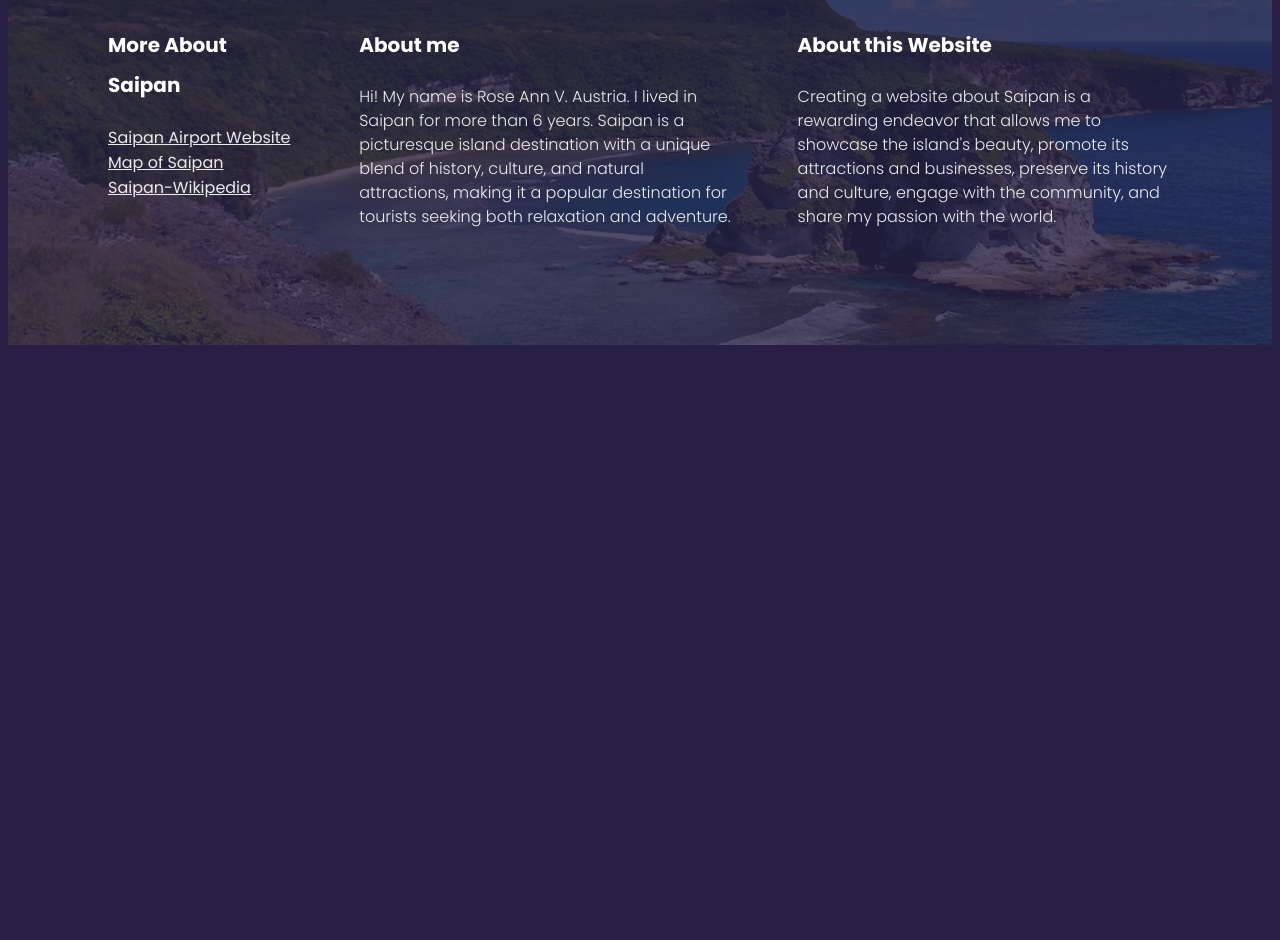
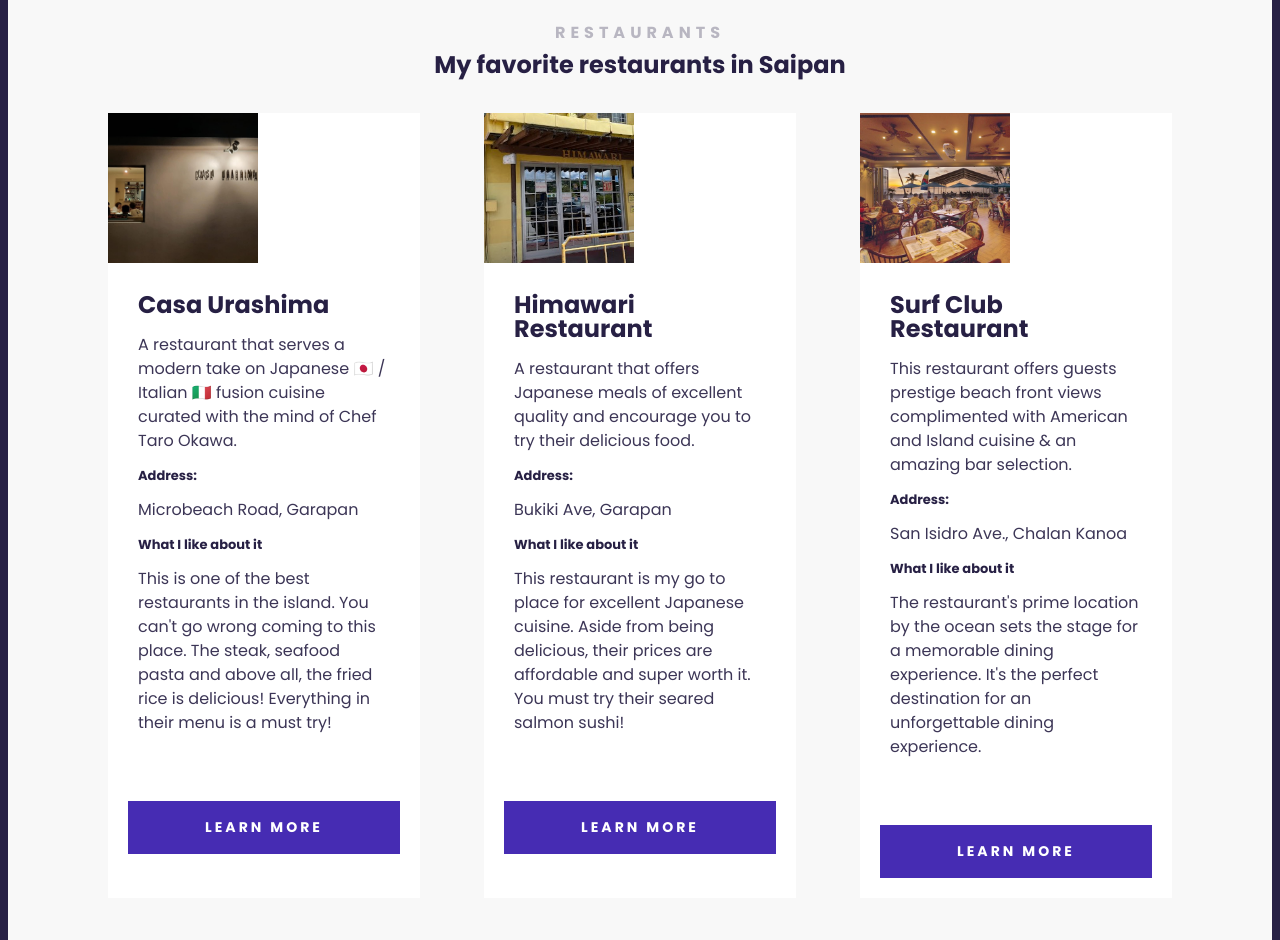
Before and after one commit to roseann1024/travel-project, a plain HTML site: page index.html in a window 1280 px wide. Shown: the part 1620-2560 px from the top of the page. Before the commit the page ends 1973 px from the top, so only its background shows below. Drawn offline with Linux system fonts and the light colour scheme.

Commit message:
Added cards to the main landing page

```diff
--- a/index.html
+++ b/index.html
@@ -60,15 +60,118 @@
 
                 </div>
             </section>
+
+            <section class="secondary">
+                <h2 class="text-center">RESTAURANTS</h2>
+                <h3 class="text-center">My favorite restaurants in Saipan</h3>
+                <div class="grid grid-3-column-card">
+                    <div class="card">
+                        <div class="card-header">
+                            <img src="images/casa.jpg" alt="" width="150px" class="img-responsive">
+                        </div>
+                        <div class="card-body">
+                            <h4>
+                                Casa Urashima
+                            </h4>
+                            <p>A restaurant that serves a modern take on Japanese 🇯🇵 / Italian 🇮🇹 fusion cuisine
+                                curated
+                                with the
+                                mind of Chef Taro Okawa.
+                            </p>
+                            <h5>Address:</h5>
+                            <p>
+                                Microbeach Road, Garapan
+                            </p>
+                            <h5>What I like about it</h5>
+                            <p>
+                                This is one of the best restaurants in the island. You can't go wrong coming to this
+                                place. The steak, seafood pasta and above
+                                all,
+                                the fried rice is delicious! Everything in their menu is a must try!
+                            </p>
+
+                        </div>
+                        <div class="card-footer">
+                            <a href="https://maps.app.goo.gl/uXR2wbMT7mrztida9" target="_blank" class="btn">Learn
+                                more</a>
+                        </div>
+                    </div>
+
+
+                    <div class="card">
+                        <div class="card-header">
+                            <img src="images/himawari.jpg" alt="" width="150px" class="img-responsive">
+                        </div>
+                        <div class="card-body">
+                            <h4>
+                                Himawari Restaurant
+                            </h4>
+                            <p>A restaurant that offers Japanese meals of excellent quality and encourage you to try
+                                their delicious food.
+                            </p>
+                            <h5>Address:</h5>
+                            <p>
+                                Bukiki Ave, Garapan
+                            </p>
+                            <h5>What I like about it</h5>
+                            <p>
+                                This restaurant is my go to place for excellent Japanese cuisine. Aside from being
+                                delicious, their prices are affordable and super worth it. You must try their seared
+                                salmon sushi!
+                            </p>
+
+                        </div>
+                        <div class="card-footer">
+                            <a href="https://www.himawarisaipan.com/" target="_blank" class="btn">Learn
+                                more</a>
+                        </div>
+                    </div>
+
+
+                    <div class="card">
+                        <div class="card-header">
+                            <img src="images/surf-club.jpg" alt="" width="150px" class="img-responsive">
+                        </div>
+                        <div class="card-body">
+                            <h4>Surf Club Restaurant
+                            </h4>
+                            <p>This restaurant offers guests prestige beach front views complimented with American and
+                                Island cuisine & an amazing
+                                bar selection.
+                            </p>
+                            <h5>Address:</h5>
+                            <p>
+                                San Isidro Ave., Chalan Kanoa
+                            </p>
+                            <h5>What I like about it</h5>
+                            <p>
+                                The restaurant's prime location by the ocean sets the stage for a memorable dining
+                                experience. It's the perfect destination for an unforgettable dining experience.
+                            </p>
+
+                        </div>
+                        <div class="card-footer">
+                            <a href="https://www.saipansurfriderhotel.com/?fbclid=IwAR2TNPANbe6SWsj7eb98B3KOQrPZRRBSgGgN99ckdNmDze-tbObMW64Oroo"
+                                target="_blank" class="btn">Learn
+                                more</a>
+                        </div>
+                    </div>
+
+
+                </div>
+
+            </section>
         </main>
         <footer>
 
-            <section class="grid grid-3-column-footer">
+            <section class=" grid grid-3-column-footer">
                 <div>
                     <h3>More About Saipan</h3>
                     <ul>
-                        <li><a href="https://cnmiports.com/spnapt.asp" target="_blank">Saipan Airport Website</a></li>
-                        <li><a href="https://maps.app.goo.gl/GAowZefrDNW1szmb7" target="_blank">Map of Saipan</a></li>
+                        <li><a href="https://cnmiports.com/spnapt.asp" target="_blank">Saipan Airport Website</a>
+                        </li>
+                        <li><a href="https://maps.app.goo.gl/GAowZefrDNW1szmb7" target="_blank">Map of Saipan</a>
+                        </li>
                         <li><a href="https://en.wikipedia.org/wiki/Saipan" target="_blank">Saipan-Wikipedia</a></li>
                     </ul>
                 </div>
@@ -79,15 +182,18 @@
                     <p>
                         Hi! My name is Rose Ann V. Austria. I lived in Saipan for more than 6 years. Saipan is a
                         picturesque
-                        island destination with a unique blend of history, culture, and natural attractions, making it a
+                        island destination with a unique blend of history, culture, and natural attractions, making
+                        it a
                         popular destination for tourists seeking both relaxation and adventure.
                     </p>
                 </div>
                 <div>
                     <h3>About this Website</h3>
-                    <p>Creating a website about Saipan is a rewarding endeavor that allows me to showcase the island's
+                    <p>Creating a website about Saipan is a rewarding endeavor that allows me to showcase the
+                        island's
                         beauty, promote
-                        its attractions and businesses, preserve its history and culture, engage with the community, and
+                        its attractions and businesses, preserve its history and culture, engage with the community,
+                        and
                         share my passion with
                         the world.</p>
                 </div>
--- a/src/styles.css
+++ b/src/styles.css
@@ -21,15 +21,54 @@ body {
   grid-template-columns: 1fr 2fr 2fr;
 }
 
+.grid-3-column-card {
+  grid-template-columns: 1fr 1fr 1fr;
+}
+
+.card {
+  background: white;
+  margin-top: 30px 0;
+}
+
+.card-body {
+  padding: 30px;
+}
+
+.card-footer {
+  padding: 20px;
+}
+
+.btn {
+  display: block;
+  color: white;
+  font-weight: 700;
+  font-size: 14px;
+  line-height: 21px;
+  text-align: center;
+  letter-spacing: 3px;
+  text-transform: uppercase;
+  padding: 16px;
+  background: #462cb3;
+  text-decoration: none;
+}
+
 .img-responsive {
   max-width: 100%;
+  display: block;
 }
 section {
-  max-width: 1200px;
+  max-width: 100%;
   margin: 0 auto;
   padding: 100px;
 }
 
+section.secondary {
+  background: #f8f8f8;
+}
+
+.text-center {
+  text-align: center;
+}
 header {
   background-image: linear-gradient(rgba(0, 0, 0, 0.8), rgba(0, 0, 0, 0.4)),
     url("../images/saipan.jpg");
@@ -95,6 +134,23 @@ main h3 {
   font-weight: 700;
   font-size: 24px;
   line-height: 1.5;
+  color: #272044;
+  margin: 0;
+  margin-bottom: 30px;
+}
+
+main h4 {
+  font-weight: 700;
+  font-size: 24px;
+  line-height: 1;
+  color: #272044;
+  margin: 0;
+}
+
+main h5 {
+  font-weight: 700;
+  font-size: 13px;
+  line-height: 1;
   color: #272044;
   margin: 0;
 }
```
Also changed, not shown: images/casa.jpg (added), images/himawari.jpg (added), images/surf-club.jpg (added).
